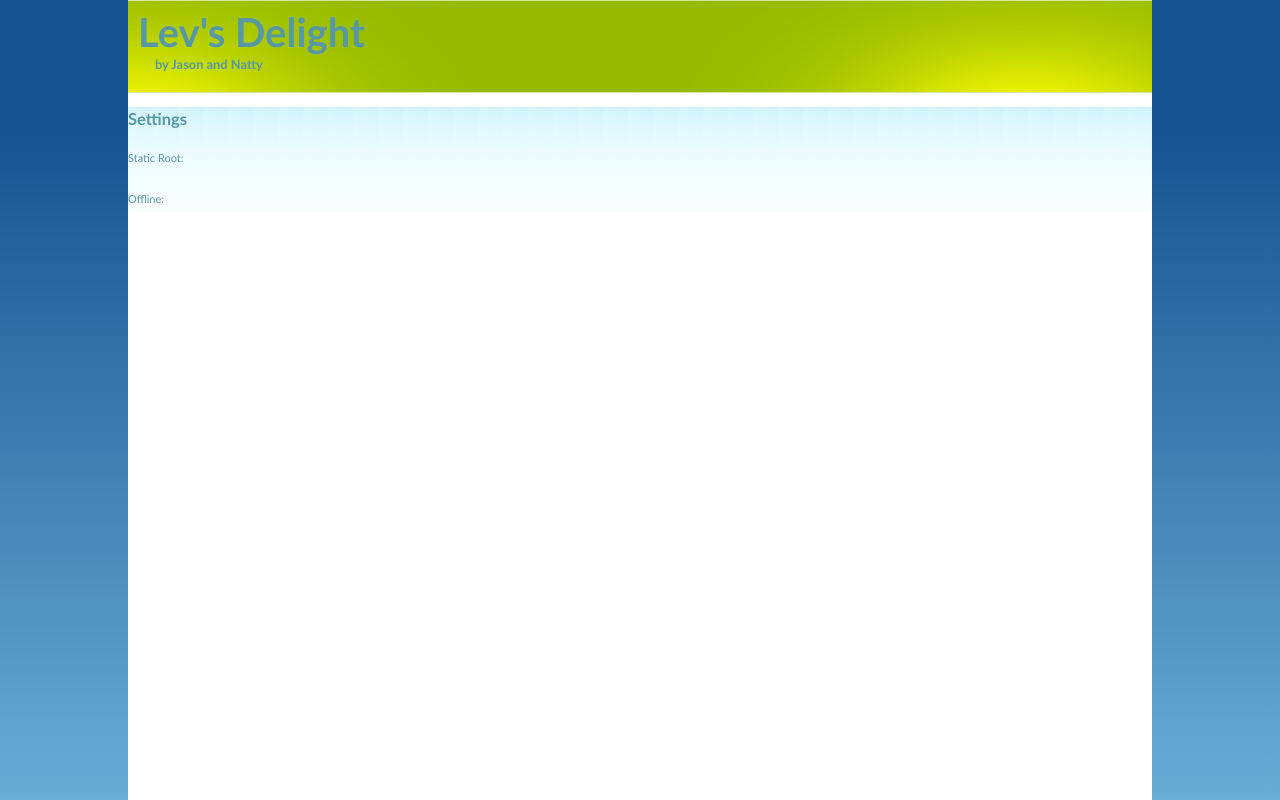
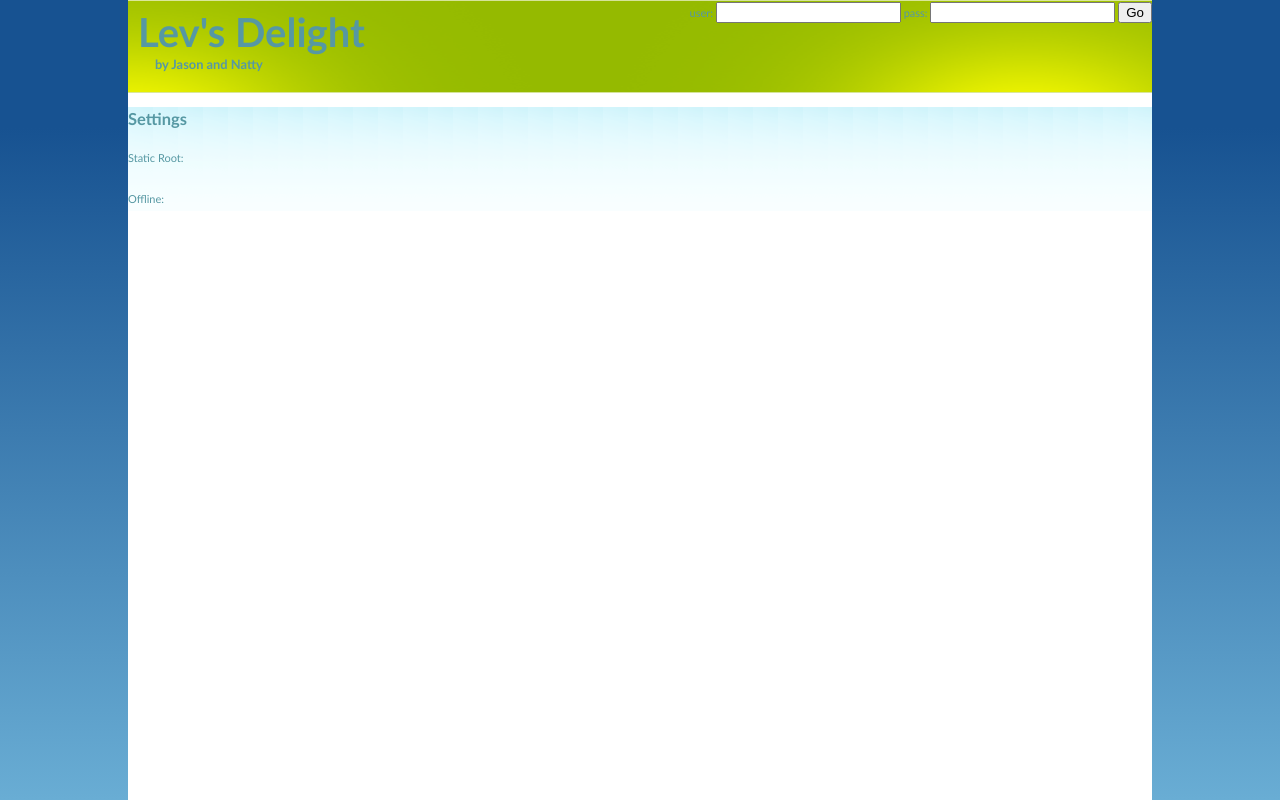
Before and after one commit to jasonlevinsohn/levsdelight3, a Django app: template levsdelight_com/templates/base.html in a window 1280 px wide. Run offline with Django 3.2, Linux system fonts and the light colour scheme; the template is opened without the code that fills it, so the values that code supplies are empty; some libraries are stand-ins or nearby versions.

Commit message:
added some styles to login and header

```diff
--- a/levsdelight_com/static/css/base.css
+++ b/levsdelight_com/static/css/base.css
@@ -44,13 +44,21 @@ header {
     width: 100%;
 }
 
-header > h2 {
+#logo {
+    float: left;
+}
+
+#login {
+    float: right;
+}
+
+#logo > h2 {
     font-size: 40px;
     padding: 20px 0px 0px 10px;
     margin: 0;
 }
 
-header > h3 {
+#logo > h3 {
     padding: 0px 0px 0px 27px;
     margin: 7px 0px 0px 0px;
 }
--- a/levsdelight_com/templates/base.html
+++ b/levsdelight_com/templates/base.html
@@ -14,8 +14,13 @@
     <body>
         <div id="wrapper">
             <header>
-                <h2>Lev's Delight</h2>
-                <h3>by Jason and Natty</h3>
+                <div id="logo">
+                    <h2>Lev's Delight</h2>
+                    <h3>by Jason and Natty</h3>
+                </div>
+                <div id="login">
+                    {% include 'login.html' %}
+                </div>
             </header>
 
             <div id="content">
--- /dev/null
+++ b/levsdelight_com/templates/login.html
@@ -0,0 +1,5 @@
+<form method="POST">
+    user: <input type="text" required>
+    pass: <input type="password" required>
+    <input type="submit" value="Go">
+</form>
```
Also changed, not shown: 5 other files.
